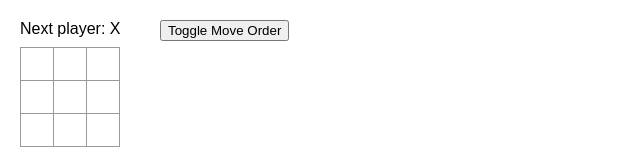
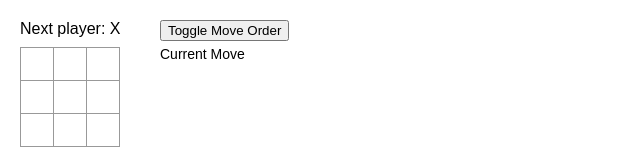
Before and after one commit to aditya-arcot/Tic-Tac-Toe-React, a React (Vite) app: page / in a window 1280 px wide. Shown: the top 160 px of the page, without its empty margins (0-640 px from the left). Built offline with nearby package versions, Linux system fonts and the light colour scheme.

Commit message:
fix current move

```diff
--- a/src/components/game.tsx
+++ b/src/components/game.tsx
@@ -19,7 +19,8 @@ export default function Game() {
     }
 
     const moves = history.map((_, move) => {
-        if (move === history.length - 1) return <></>
+        if (move === currentMove)
+            return <div style={{ fontSize: 14 }}>Current Move</div>
 
         let desc
         if (move > 0) {
```
